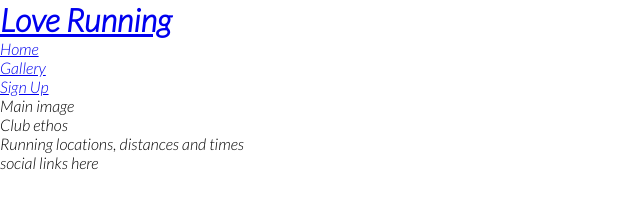
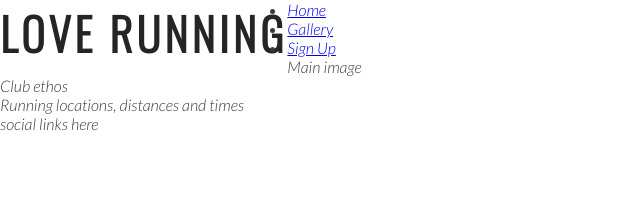
Before and after one commit to Dameaux/love-running-1-project, a plain HTML site: page index.html in a window 1280 px wide. Shown: the whole page, without its empty margins (0-640 px from the left). Drawn offline with nearby package versions, Linux system fonts and the light colour scheme.

Commit message:
Add style for headings and logo

```diff
--- a/assets/css/style.css
+++ b/assets/css/style.css
@@ -8,4 +8,20 @@
 body {
     font-family: Lato, sans-serif;
     font-weight: 300;
+    color: #3a3a3a;
 }
+
+/* headings and logos*/
+
+h1, h2 {
+    font-family: Oswald, sans-serif;
+    text-transform: uppercase;
+    letter-spacing: 4px;
+    color: #252525;
+
+}
+
+#logo {
+    float: left;
+    font-size: 280%;
+}
--- a/index.html
+++ b/index.html
@@ -13,7 +13,7 @@
 <body>
     <header>
         <a href="index.html">
-        <h1>Love Running</h1>
+        <h1 id= "logo">Love Running</h1>
         </a>
         <nav>
             <ul>
```
